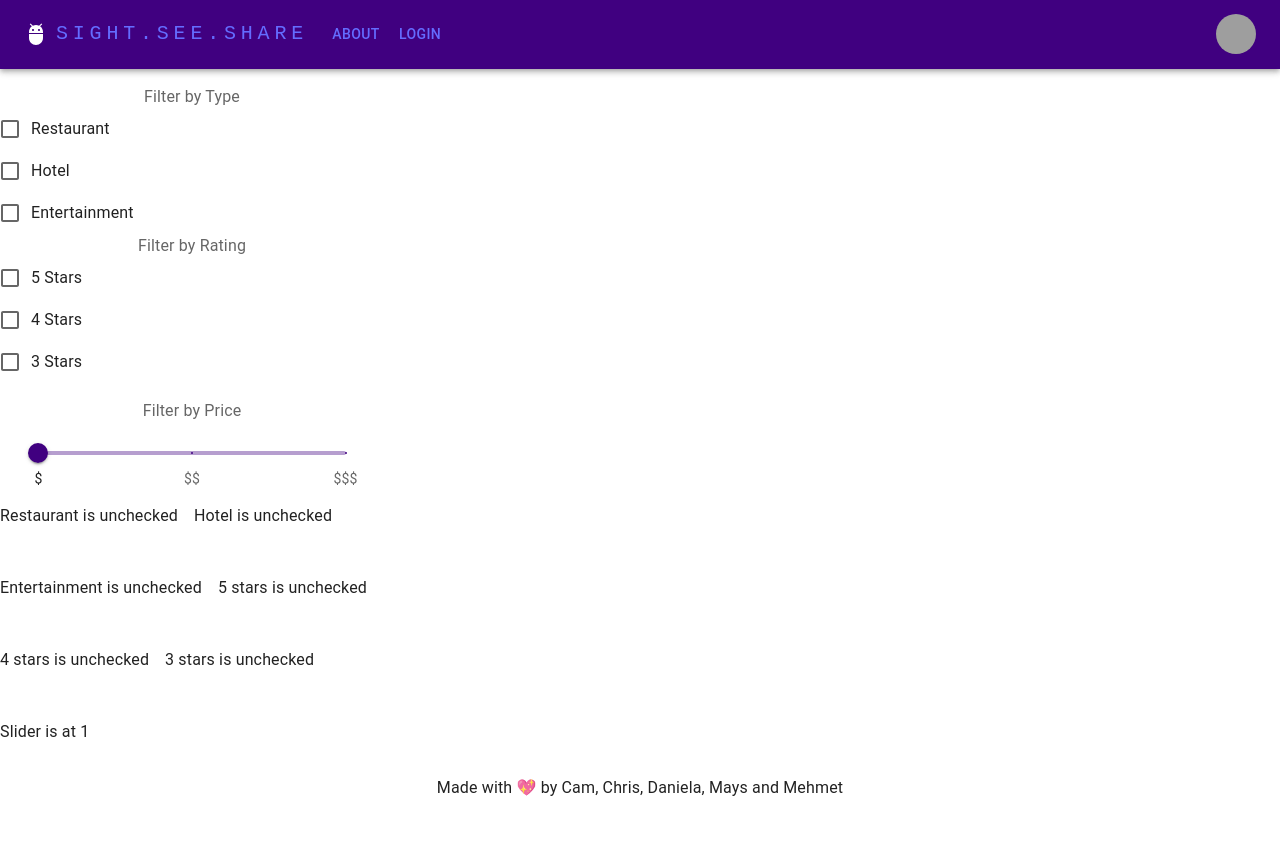
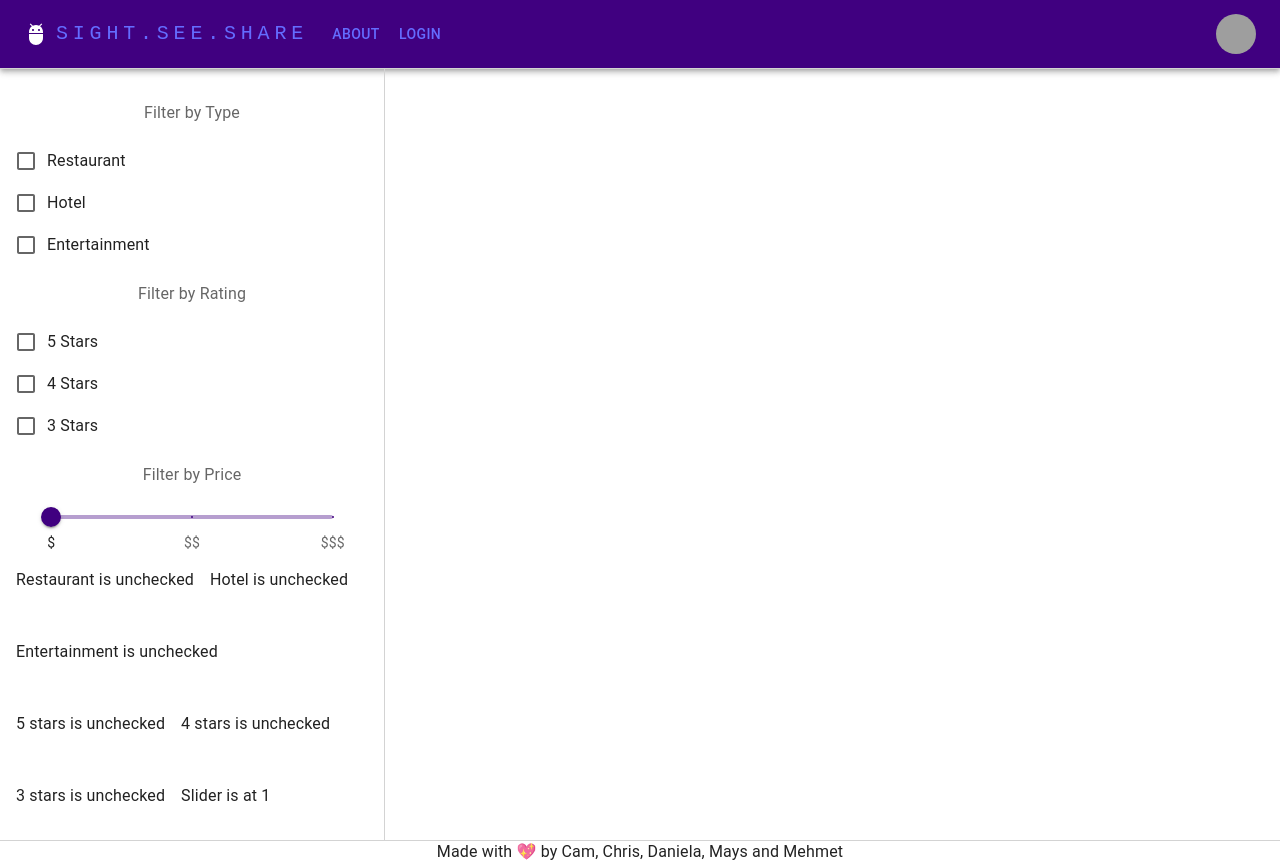
Before and after one commit to chingu-voyages/v45-tier3-team-47, a React (Vite) app in the folder frontend/: page / in a window 1280 px wide. Before the commit the page ends 800 px from the top, so only its background shows below. Built offline with nearby package versions, Linux system fonts and the light colour scheme; grey boxes are pictures that could not be loaded.

Commit message:
Styling/cleanup

```diff
--- a/frontend/src/Pages/Landing/Components/FilterForm.tsx
+++ b/frontend/src/Pages/Landing/Components/FilterForm.tsx
@@ -1,5 +1,6 @@
 import { Box } from '@mui/material';
 import { useState } from 'react';
+//Component imports
 import TypeCheckboxes from './TypeCheckboxes';
 import RatingCheckboxes from './RatingCheckboxes';
 import StateChecker from './StateChecker';
@@ -15,6 +16,8 @@ const FilterForm = () => {
         threeStars: false,
     })
 
+    const [sliderValue, setSliderValue] = useState(1)
+
     const handleChange = (event: React.ChangeEvent<HTMLInputElement>) => {
         setChecked({
             ...checked,
@@ -22,18 +25,19 @@ const FilterForm = () => {
         });
     };
 
-    const [sliderValue, setSliderValue] = useState(1)
-
     const handleSliderChange = (event: Event, newValue: number | number[]) => {
         setSliderValue(newValue as number);
     };
 
     const { restaurant, hotel, entertainment, fiveStars, fourStars, threeStars } = checked;
+
     return (
         <Box component="form" sx={{
             width: '30%',
             display: 'flex',
             flexDirection: 'column',
+            outline: '1px solid lightgrey',
+            padding: '1rem'
         }}>
             <TypeCheckboxes restaurant={restaurant} hotel={hotel} entertainment={entertainment} handleChange={handleChange} />
             <RatingCheckboxes fiveStars={fiveStars} fourStars={fourStars} threeStars={threeStars} handleChange={handleChange} />
--- a/frontend/src/Pages/Landing/Components/RatingCheckboxes.tsx
+++ b/frontend/src/Pages/Landing/Components/RatingCheckboxes.tsx
@@ -10,7 +10,7 @@ type Props = {
 const RatingCheckboxes = ({ fiveStars, fourStars, threeStars, handleChange }: Props) => {
     return (
         <FormControl component="fieldset" variant="standard">
-            <FormLabel component="legend">Filter by Rating</FormLabel>
+            <FormLabel component="legend" sx={{ paddingY: '1rem' }}>Filter by Rating</FormLabel>
             <FormControlLabel control={<Checkbox checked={fiveStars} onChange={handleChange} name="fiveStars" />} label="5 Stars" />
             <FormControlLabel control={<Checkbox checked={fourStars} onChange={handleChange} name="fourStars" />} label="4 Stars" />
             <FormControlLabel control={<Checkbox checked={threeStars} onChange={handleChange} name="threeStars" />} label="3 Stars" />
--- a/frontend/src/Pages/Landing/Components/TypeCheckboxes.tsx
+++ b/frontend/src/Pages/Landing/Components/TypeCheckboxes.tsx
@@ -10,7 +10,7 @@ type Props = {
 const TypeCheckboxes = ({ restaurant, hotel, entertainment, handleChange }: Props) => {
     return (
         <FormControl component="fieldset" variant="standard">
-            <FormLabel component="legend">Filter by Type</FormLabel>
+            <FormLabel component="legend" sx={{ paddingY: '1rem' }}>Filter by Type</FormLabel>
             <FormControlLabel control={<Checkbox checked={restaurant} onChange={handleChange} name="restaurant" />} label="Restaurant" />
             <FormControlLabel control={<Checkbox checked={hotel} onChange={handleChange} name="hotel" />} label="Hotel" />
             <FormControlLabel control={<Checkbox checked={entertainment} onChange={handleChange} name="entertainment" />} label="Entertainment" />
--- a/frontend/src/Pages/Landing/Landing.tsx
+++ b/frontend/src/Pages/Landing/Landing.tsx
@@ -5,6 +5,7 @@ const Landing = () => {
     return (
         <Box component="section" sx={{
             display: 'flex',
+            outline: '1px solid lightgrey'
         }}>
             <FilterForm />
         </Box>
```
